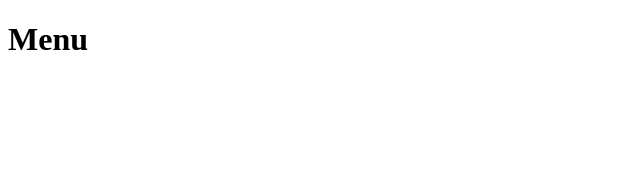
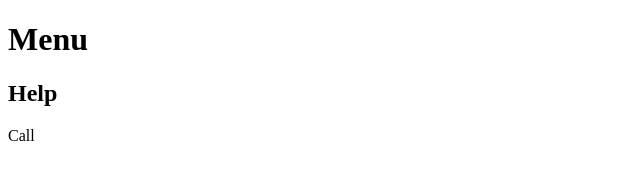
Before and after one commit to icacovv/27-06, a plain HTML site: page index.html in a window 1280 px wide. Shown: the whole page, without its empty margins (0-640 px from the left). Drawn offline with Linux system fonts and the light colour scheme.

Commit message:
Update index.html

```diff
--- a/index.html
+++ b/index.html
@@ -9,5 +9,9 @@
     <header>
         <h1>Menu</h1>
     </header>
+    <footer>
+        <h2>Help</h2>
+        <p>Call</p>
+    </footer>
 </body>
 </html>
```
